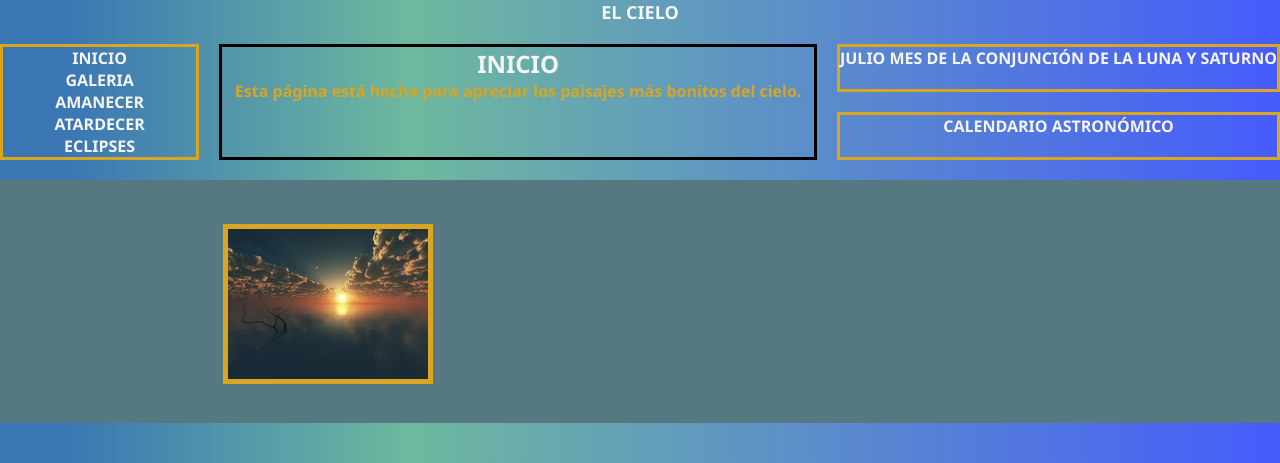
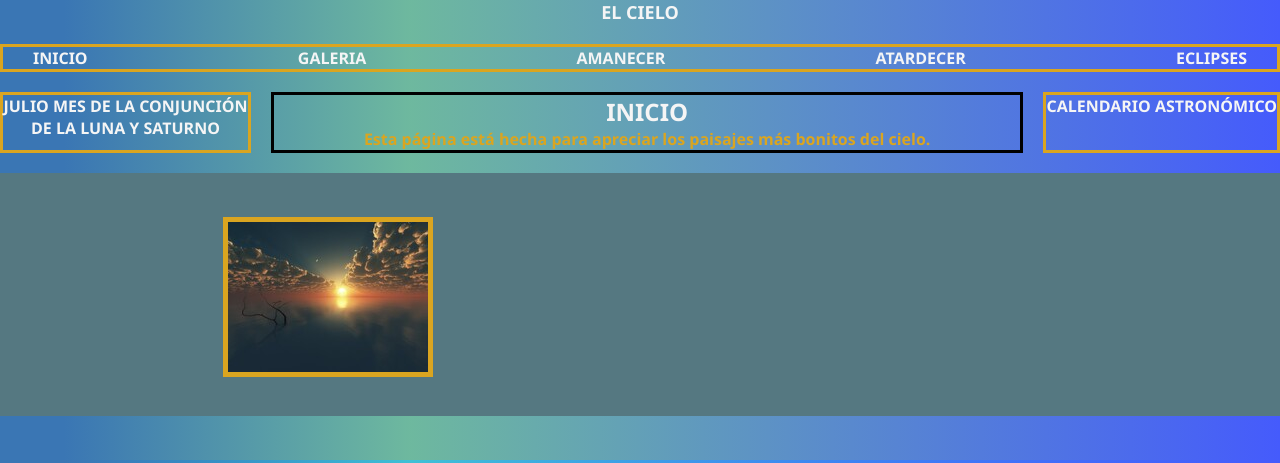
Before and after one commit to UrielJuarezz/repoAnimaciones, a plain HTML site: page index.html in a window 1280 px wide. Shown: the top 463 px of the page. Drawn offline with Linux system fonts and the light colour scheme.

Commit message:
se agregaron animaciones a todas las paginas

```diff
--- a/css/estilos.css
+++ b/css/estilos.css
@@ -21,10 +21,35 @@ header{
 
 header, h2{
     color: goldenrod;
+
+}
+
+
+
+.box:hover{
+    transform: scale(1.5);
+
+
+}
+
+img:hover{
+    animation: amanecer 2s;
+}
+
+@keyframes amanecer{
+    0%{
+        border-radius: 10px;
+    }
+    50%{
+        transform: scale(1.2) translate(-13px,-13px);
+
+    }
 }
 
 nav ul li{
     list-style-type: none;
+    margin-left: 30px;
+    margin-right: 30px;
 }
 
 nav ul, .ad, article, aside{
@@ -141,16 +166,17 @@ img{
         rgba(29,199,253,0.571848807882528) 32%, rgba(69,91,252,1) 100%);
          grid-template-areas:
          "header header header"
-         "nav contenido sidebar"
-         "nav contenido ad"
+         "nav nav nav"
+         "sidebar contenido ad"
          "galerias galerias galerias"
          "footer footer footer";
          grid-template-columns: 1fr 4fr 1 fr;
          margin-bottom: 1.5em;
     }
     nav ul{
-        flex-direction: column;
+        display: flex;
         border: 2px solid black;
+        justify-content: space-between;
     }
     nav ul, .ad, .article, aside{
         color: whitesmoke;
@@ -195,6 +221,13 @@ img{
         color: rgba(69,91,252,1);
     }
 
+
+    nav ul{
+        display: flex;
+        justify-content: space-between;
+    }
+
+
     .padre{
         padding: 1.5em;
         display: grid;
--- a/index.html
+++ b/index.html
@@ -13,19 +13,29 @@
             <nav>
                 <ul>
                     <li>
+                        <div class="box">
                         <a href="index.html">INICIO</a>
+                        </div>
                     </li>
                     <li>
+                        <div class="box">
                         <a href="./sections/galeria.html">GALERIA</a>
+                        </div>
                     </li>
                     <li>
+                        <div class="box">
                         <a href="./sections/amanecer.html">AMANECER</a>
+                        </div>
                     </li>
                     <li>
+                        <div class="box">
                         <a href="./sections/atardecer.html">ATARDECER</a>
+                        </div>
                     </li>
                     <li>
+                        <div class="box">
                         <a href="./sections/eclipses.html">ECLIPSES</a>
+                    </div>
                     </li>
                 </ul>
             </nav>
```
Also changed, not shown: sections/amanecer.html (+10 -1 lines), sections/atardecer.html (+10 -0 lines), sections/eclipses.html (+10 -0 lines), sections/galeria.html (+10 -0 lines).
